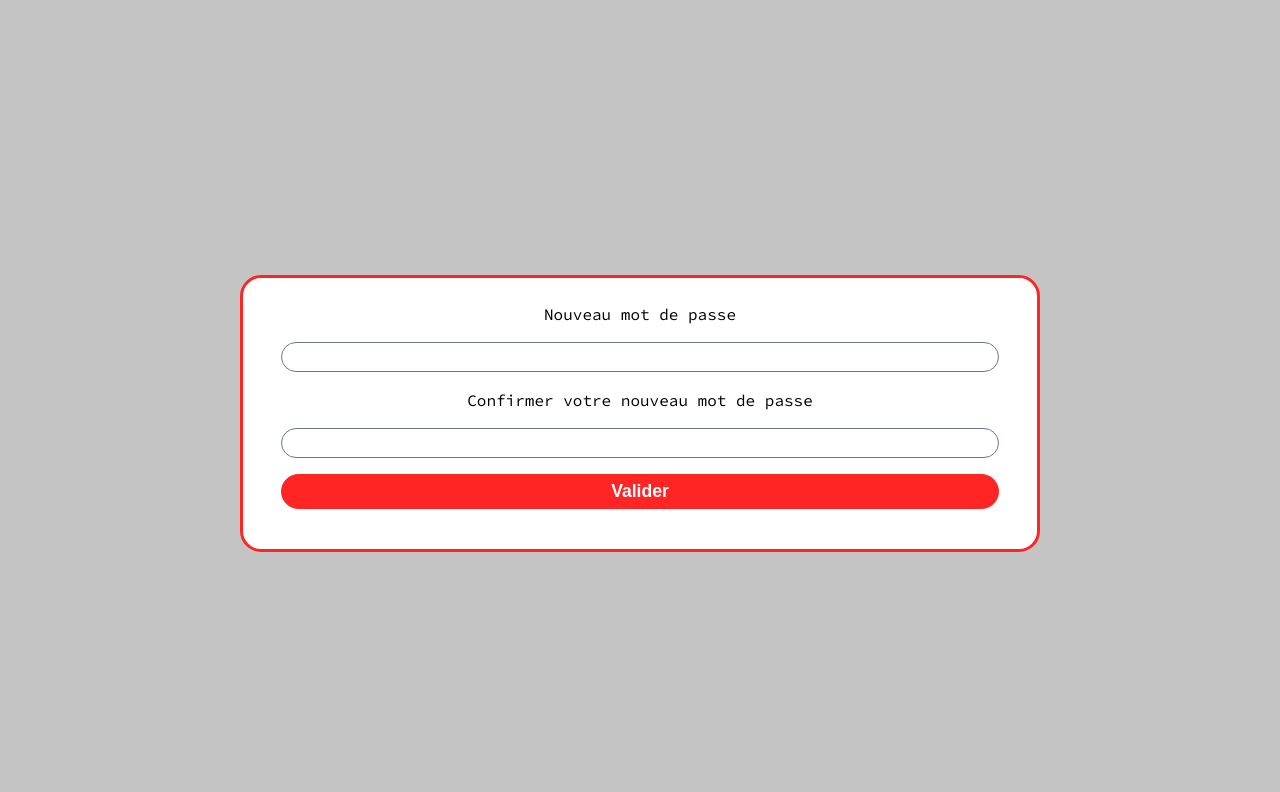
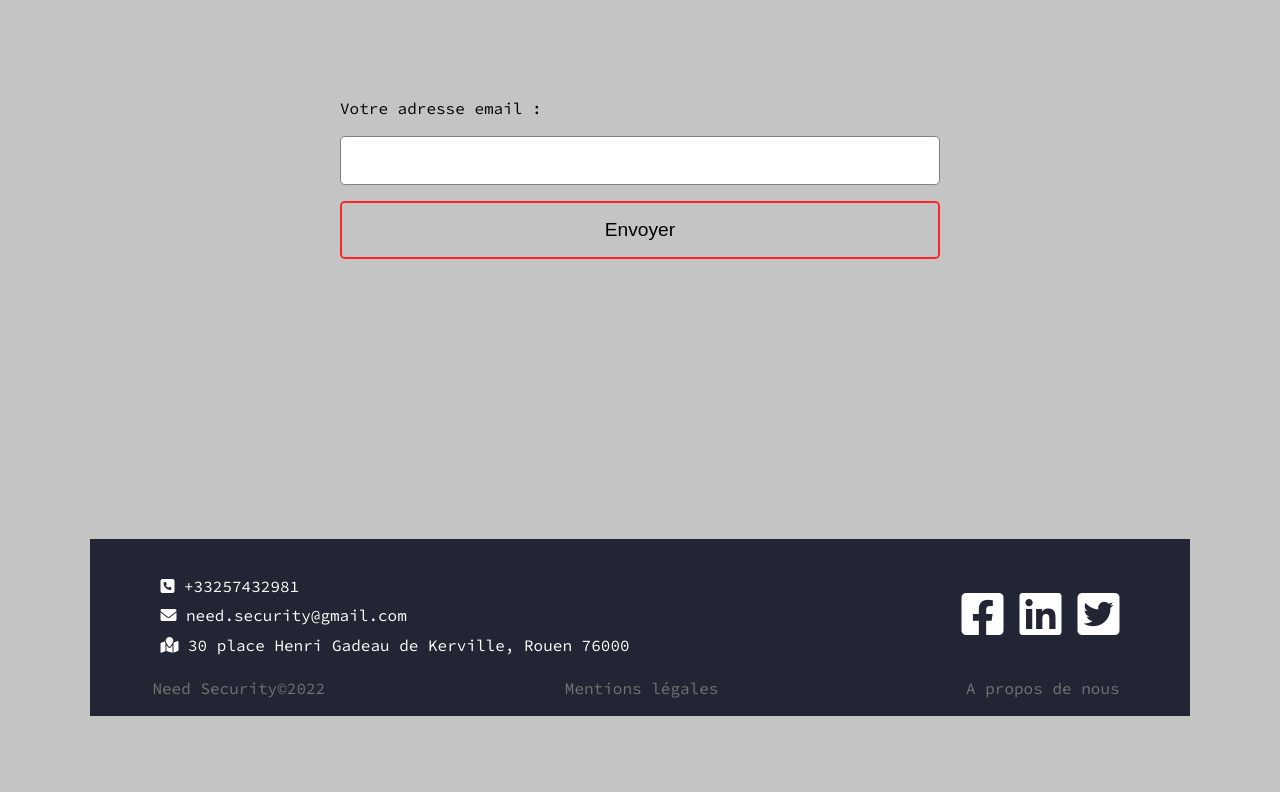
Before and after one commit to RomainLALLEMENT/NeedSecurity, a PHP site: page /request_pwd.php in a window 1280 px wide. Shown: the part 86-878 px from the top of the page. After the commit the page ends 802 px from the top, so only its background shows below. Run offline with PHP 8.4, Linux system fonts and the light colour scheme; some libraries are stand-ins or nearby versions.

Commit message:
:hammer: mot de passe oublié

```diff
--- a/403.php
+++ b/403.php
@@ -2,12 +2,6 @@
 require_once ('inc/bases.php');
 include_once ('inc/header.php');
 ?>
-    <head>
-        <title>404 not found</title>
-    </head>
-    <link rel="stylesheet" href="assets/css/style.css">
-    <link rel="stylesheet" href="assets/css/style_commun.css">
-
     <div class="error-page">
         <div>
             <h1 data-h1="403">403</h1>
--- a/404.php
+++ b/404.php
@@ -2,12 +2,6 @@
 require_once ('inc/bases.php');
 include_once ('inc/header.php');
 ?>
-<head>
-    <title>404 not found</title>
-</head>
-<link rel="stylesheet" href="assets/css/style.css">
-<link rel="stylesheet" href="assets/css/style_commun.css">
-
     <div class="error-page">
         <div>
             <h1 data-h1="404">404</h1>
--- a/assets/css/style.css
+++ b/assets/css/style.css
@@ -268,3 +268,89 @@ INDEX  PHP
 #abouts-us h2{
     padding: 1rem 0;
 }
+
+
+/*****************************LOST PASSWORD ********************/
+#lost-pwd .wrap_contact{
+    max-width: 600px;
+    width: 100%;
+    margin: 0 auto;
+    margin-bottom: 10.5rem;
+}
+#lost-pwd {
+    padding: 6rem;
+}
+/*#lost-pwd .wrap_contact{*/
+/*    text-align: left;*/
+/*}*/
+#lost-pwd .wrap_contact form{
+    display: flex;
+    flex-direction: column;
+}
+#lost-pwd .wrap_contact form label{
+    margin-bottom: 1rem;
+}
+#lost-pwd .wrap_contact form .input_email{
+    padding: 1rem;
+    margin-bottom: 1rem;
+    width: 100%;
+    border-radius: .3rem;
+    border: solid 1px grey;
+}
+#lost-pwd .wrap_contact form .submit {
+    margin-bottom: 1rem;
+    padding: 1rem;
+    border-radius: .3rem;
+    border: solid 2px var(--rouge) ;
+    cursor: pointer;
+    background-color: transparent;
+    font-size: 1.2rem;
+}
+#lost-pwd .wrap_contact form .submit:hover {
+    background-color: var(--rouge);
+    transition: .5s;
+    color: white;
+}
+
+#lost-token {
+    padding: 6rem;
+
+}
+#lost-token .wrap_contact{
+    max-width: 600px;
+    width: 100%;
+    margin: 0 auto;
+
+
+}
+#lost-token .wrap_contact form{
+    display: flex;
+    flex-direction: column;
+
+    /*justify-content: center;*/
+    /*align-items: center;*/
+}
+#lost-token .wrap_contact label{
+    margin-bottom: 1rem;
+}
+#lost-token .wrap_contact input{
+    width: 100%;
+    padding: 1rem;
+    margin-bottom: 2.8rem;
+}
+
+#lost-token .wrap_contact form .submit {
+    margin-bottom: 1rem;
+    width: 50%;
+    padding: 1rem;
+    border-radius: .3rem;
+    border: solid 2px var(--rouge) ;
+    cursor: pointer;
+    background-color: transparent;
+    font-size: 1.2rem;
+}
+#lost-token .wrap_contact form .submit:hover {
+    background-color: var(--rouge);
+    transition: .5s;
+    color: white;
+}
--- a/assets/js/main.js
+++ b/assets/js/main.js
@@ -78,7 +78,7 @@ function loginModal(defaultEmail = ''){
 
             <input type="submit" id="submitted-login" value="Se connecter">
             <p class="error" id="error-login"></p>
-            <p class="low-focus"><a href="request_pwd.php">Mots de passe oublié</a></p>
+            <p class="low-focus"><a href="request_pwd.php">Mot de passe oublié</a></p>
 
             <p class="sub-btn-modal" id="sign-in">Inscrivez vous</p>
        `;
--- a/dashboard/assets/css/style_back.css
+++ b/dashboard/assets/css/style_back.css
@@ -161,7 +161,7 @@ body{
     width: 100%;
     display: flex;
     flex-flow: nowrap column;
-    overflow-x: scroll;
+    /*overflow-x: scroll;*/
     text-align: center;
 }
 
--- a/dashboard/assets/js/home.js
+++ b/dashboard/assets/js/home.js
@@ -39,6 +39,11 @@ function menuBack(){
         isActiveMenu(e);
         generate_search_page();
     })
+    detail.addEventListener('click', (e)=>{
+        console.log('page-details');
+        isActiveMenu(e);
+        //generate_details_page();
+    })
     simulation.addEventListener('click', (e)=>{
         console.log('page-simulation');
         isActiveMenu(e);
--- a/dashboard/assets/js/tableau.js
+++ b/dashboard/assets/js/tableau.js
@@ -145,4 +145,4 @@ function ajax_getTrameDetail(trameid){
     }, 600);
 }
 
-export {ajax_getTrames, generate_table_from_trames};
+export {ajax_getTrames, generate_table_from_trames, ajax_getTrameDetail};
--- a/dashboard/inc/ajax_get_protocol_data.php
+++ b/dashboard/inc/ajax_get_protocol_data.php
@@ -12,7 +12,7 @@ if(mb_strlen($protocol_name) == 0){
 
 $sql = "SELECT identification,protocol_checksum_status,header_checksum,protocol_type FROM trames WHERE protocol_name = :protocol_name ORDER BY identification";
 $query = $pdo->prepare($sql);
-$query->bindValue('protocol_name', $protocol_name, PDO::PARAM_STR);
+$query->bindValue(':protocol_name', $protocol_name, PDO::PARAM_STR);
 $query->execute();
 $protocol_data = $query->fetchAll();
 $errors_data['paquets_count'] = $query->rowCount();
--- a/dashboard/inc/ajax_get_simulation.php
+++ b/dashboard/inc/ajax_get_simulation.php
@@ -16,7 +16,7 @@ if($protocol_name == 'ICMP'){
 
     $sql = "SELECT id,identification,protocol_type,ip_from,ip_dest FROM trames WHERE protocol_name = :protocol_name ORDER BY frame_date";
     $query = $pdo->prepare($sql);
-    $query->bindValue('protocol_name', $protocol_name, PDO::PARAM_STR);
+    $query->bindValue(':protocol_name', $protocol_name, PDO::PARAM_STR);
     $query->execute();
     $protocol_data = $query->fetchAll();
 
@@ -48,14 +48,14 @@ else{
 
     $sql = "SELECT id,identification,protocol_type,ip_from,ip_dest FROM trames WHERE protocol_name = :protocol_name GROUP BY identification ORDER BY frame_date";
     $query = $pdo->prepare($sql);
-    $query->bindValue('protocol_name', $protocol_name, PDO::PARAM_STR);
+    $query->bindValue(':protocol_name', $protocol_name, PDO::PARAM_STR);
     $query->execute();
     $protocol_data = $query->fetchAll();
 
     foreach($protocol_data as $data){
         $sql = "SELECT id,flags_code,ip_from,ip_dest FROM trames WHERE identification = :id_trame ORDER BY frame_date";
         $query = $pdo->prepare($sql);
-        $query->bindValue('id_trame', $data['identification'], PDO::PARAM_STR);
+        $query->bindValue(':id_trame', $data['identification'], PDO::PARAM_STR);
         $query->execute();
         $flags_codes = $query->fetchAll();
 
--- a/dashboard/inc/ajax_get_trame_data.php
+++ b/dashboard/inc/ajax_get_trame_data.php
@@ -8,7 +8,7 @@ if(empty($_GET['trameid'])){
 $trameid = intval($_GET['trameid']);
 $sql = "SELECT * FROM trames WHERE id = :trame_id";
 $query = $pdo->prepare($sql);
-$query->bindValue('trame_id', $trameid, PDO::PARAM_INT);
+$query->bindValue(':trame_id', $trameid, PDO::PARAM_INT);
 $query->execute();
 if($query->rowCount() > 0){
     $trame = $query->fetch();
--- a/dashboard/inc/ajax_graph.php
+++ b/dashboard/inc/ajax_graph.php
@@ -11,10 +11,8 @@ if(empty($tableV) && empty($columnV)){
         function getDbByColumn($table, $column)
         {
             global $pdo;
-            $sql = "SELECT :column_db FROM :table_db";
+            $sql = "SELECT $column FROM  $table";
             $query = $pdo->prepare($sql);
-            $query->bindValue('column_db', $column, PDO::PARAM_STR);
-            $query->bindValue('table_db', $table, PDO::PARAM_STR);
             $query->execute();
             return $query->fetchAll(PDO::FETCH_COLUMN);
         }
--- a/dashboard/inc/ajax_table_trames.php
+++ b/dashboard/inc/ajax_table_trames.php
@@ -40,7 +40,7 @@ else{
     $sql = "SELECT count(id) FROM trames";
 }
 $query = $pdo->prepare($sql);
-$query->bindValue('protocol_name', $protocol_name, PDO::PARAM_STR);
+$query->bindValue(':protocol_name', $protocol_name, PDO::PARAM_STR);
 $query->execute();
 $count = $query->fetchColumn();
 if($count <= $nbRow){
--- a/dashboard/inc/header_back.php
+++ b/dashboard/inc/header_back.php
@@ -40,6 +40,7 @@
 
         <li id="page-accueil" class="dashboard-menu-item li-selected"><i class="fas fa-house-user"></i><p> Résumé</p></li>
         <li id="page-recherche" class="dashboard-menu-item"><i class="fas fa-search"></i><p> Log trame</p></li>
+        <li id="page-details" class="dashboard-menu-item"><i class="fas fa-database"></i><p> Détails</p></li>
         <li id="page-simulation" class="dashboard-menu-item"><i class="fas fa-network-wired"></i><p> Simulation</p></li>
 
         <!--<li id="page-log"><i class="fas fa-clipboard-list"></i> Logs</li>--> <!-- Utile ? car au final c'est Recherch -->
--- a/request_pwd.php
+++ b/request_pwd.php
@@ -1,18 +1,64 @@
 <?php
 require_once ('inc/bases.php');
+
+if (isLoggedIn()){
+    header('Location: ./dashboard');
+    die();
+}
+
+$error = [];
+$succes = false;
+
+if (!empty($_POST['submitted'])) {
+    $email = cleanXss($_POST['email']);
+    $error = emailValidation($error, $email, 'email');
+    if(empty($error['email'])) {
+        $sql = "SELECT email,token FROM users WHERE email = :email";
+        $query = $pdo->prepare($sql);
+        $query->bindValue(':email',$email,PDO::PARAM_STR);
+        $query->execute();
+        $verifEmail = $query->fetch();
+        if($query->rowCount() > 0) {
+            $succes = true;
+            $token = generateRandomString(200);
+            $sql = "UPDATE users SET token = :token WHERE email = :email";
+            $query = $pdo->prepare($sql);
+            $query->bindValue(':token',$token,PDO::PARAM_STR);
+            $query->bindValue(':email',$email,PDO::PARAM_STR);
+            $query->execute();
+            // send email
+        }else{
+            $error['email'] = 'Cette adresse email n\'existe pas';
+        }
+    }
+
+}
+
 include_once ('inc/header.php');
 ?>
 
-    <div class="modal-content"><div class="absolute-modal"></div><form class="form-modal" id="login-form" method="post" action="" novalidate="novalidate">
-                <label for="user-pwd">Nouveau mot de passe</label>
-                <input type="password" name="user-pwd" id="user-pwd">
+    <section id="lost-pwd">
+        <div class="wrap_contact">
+            <?php if ($succes){ ?>
+                <div class="msg">
+                    <p>L'email a bien été envoyé.</p>
+                    <div class="back">
+                        <p><a href="index.php">Retour à l'accueil</a></p>
+                        <p><a href="recup_pwd.php?token=<?= urlencode($token); ?>&email=<?= urlencode($verifEmail['email']); ?>">Cliquez ici pour modifier votre mot de passe</a></p>
+                    </div>
 
-                <label for="user-pwd">Confirmer votre nouveau mot de passe</label>
-                <input type="password" name="user-pwd" id="user-pwd">
+                </div>
+            <?php }else { ?>
 
-                <input type="submit" id="submitted-login" value="Valider">
-                <p class="error" id="error-login"></p>
-            </form></div>
+                <form action="" method="post" class="wrapform" novalidate>
+                    <label for="email">Votre adresse email :</label>
+                    <input type="email" class="input_email" name="email" id="email" placeholder="">
+                    <span class="error"><?= returnError($error, 'email');?></span>
+                    <input type="submit" class="submit" name="submitted" value="Envoyer">
+                </form>
+            <?php }?>
+        </div>
+    </section>
 
 <?php
 include('inc/footer.php');
```
Also changed, not shown: aboutus.php (+0 -15 lines), dashboard/assets/js/simulation.js (+8 -32 lines), inc/fonctions.php (+38 -0 lines), mentionslegales.php (+0 -13 lines), recup_pwd.php (added, +83 -0 lines). Lines whose indentation alone changed are shown as unchanged.
